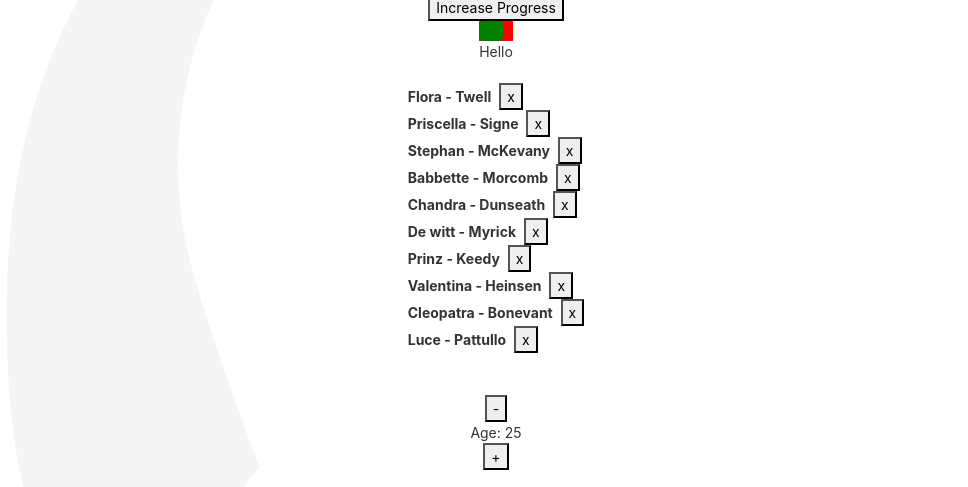
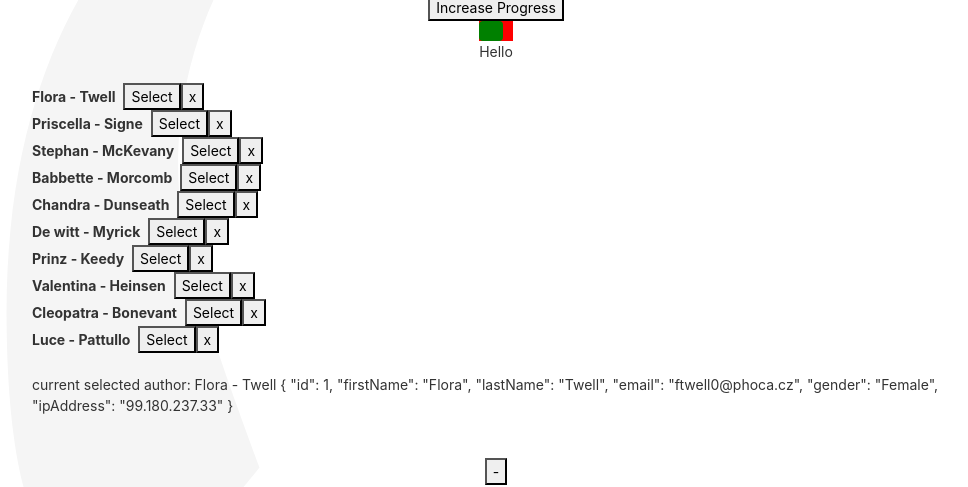
Before and after one commit to SoiBac1001/front-end-demo-web, an Angular app: page / in a window 1280 px wide. Shown: the part 280-767 px from the top of the page, without its empty margins (144-1112 px from the left). Built offline with nearby package versions, Linux system fonts and the light colour scheme; no server answers.

Commit message:
dev: study angular day 8

```diff
--- a/src/app/author-detail/author-detail.component.html
+++ b/src/app/author-detail/author-detail.component.html
@@ -1,4 +1,5 @@
 <div *ngIf="author">
     <strong>{{author.firstName}} - {{author.lastName}}</strong>&nbsp;
+    <button (click)="handleSelect()">Select</button>
     <button (click)="handleDelete()">x</button>
 </div>
--- a/src/app/author-detail/author-detail.component.ts
+++ b/src/app/author-detail/author-detail.component.ts
@@ -8,6 +8,7 @@ import {Author} from '../model/Author';
 })
 export class AuthorDetailComponent implements OnInit {
   @Input() author : Author;
+  @Output() selectAuthor = new EventEmitter<Author>();
   @Output() deleteAuthor = new EventEmitter<Author>();
 
   constructor() { }
@@ -18,4 +19,8 @@ export class AuthorDetailComponent implements OnInit {
   handleDelete(){
     this.deleteAuthor.emit(this.author);
   }
+
+  handleSelect(){
+    this.selectAuthor.emit(this.author);
+  }
 }
--- a/src/app/author-list/author-list.component.html
+++ b/src/app/author-list/author-list.component.html
@@ -1 +1,9 @@
-<app-author-detail *ngFor="let author of authors" [author]="author" (deleteAuthor)="handleDelete($event)"></app-author-detail>
+<app-author-detail *ngFor="let author of authors" [author]="author"
+                   (deleteAuthor)="handleDelete($event)"
+                    (selectAuthor)="handleSelect($event)">
+
+</app-author-detail>
+<br>
+<div>
+    current selected author: {{currentAuthor?.firstName}} - {{currentAuthor?.lastName}} {{currentAuthor | json}}
+</div>
--- a/src/app/author-list/author-list.component.ts
+++ b/src/app/author-list/author-list.component.ts
@@ -9,6 +9,7 @@ import {Author, authors} from '../model/Author';
 export class AuthorListComponent implements OnInit {
 
   authors = authors;
+  currentAuthor: Author = authors[0];
   constructor() { }
 
   ngOnInit() {
@@ -16,5 +17,12 @@ export class AuthorListComponent implements OnInit {
 
   handleDelete(author : Author) {
     this.authors = this.authors.filter((item) => item.id !== author.id);
+    if(this.currentAuthor.id === author.id) {
+      this.currentAuthor = this.authors[0];
+    }
+  }
+
+  handleSelect(author : Author) {
+    this.currentAuthor = author;
   }
 }
```
